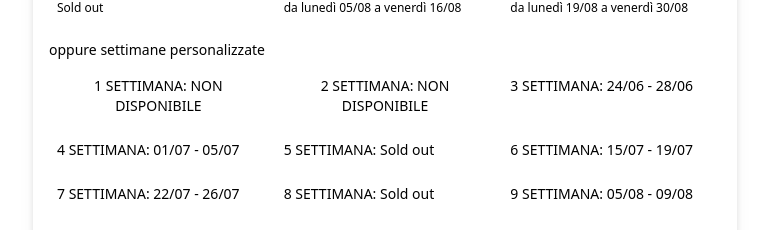
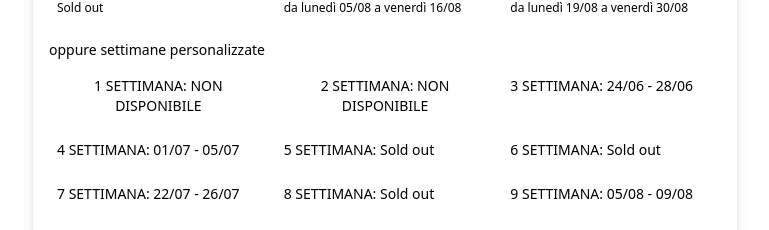
Before and after one commit to nicolofranceschi/galletto, a Next.js app: page /b in a window 1280 px wide. Shown: the part 2893-3123 px from the top of the page, without its empty margins (511-1280 px from the left). Built offline with nearby package versions, Linux system fonts and the light colour scheme; no server answers.

Commit message:
Refactor calculation of "tot" variable and update descriptions in b.jsx

```diff
--- a/pages/b.jsx
+++ b/pages/b.jsx
@@ -343,7 +343,7 @@ export default function B() {
                       <Week title={"3 SETTIMANA: 24/06 - 28/06"} addCamp={() => addCamp(["B3"])} condi={camp.some(e => e === "B3")} color={"bg-pink-200"} />
                       <Week title={"4 SETTIMANA: 01/07 - 05/07"} addCamp={() => addCamp(["B4"])} condi={camp.some(e => e === "B4")} color={"bg-pink-200"} />
                       <Week title={"5 SETTIMANA: Sold out"} disabled addCamp={() => addCamp(["B5"])} condi={camp.some(e => e === "B5")} color={"bg-pink-200"} />
-                      <Week title={"6 SETTIMANA: 15/07 - 19/07"} addCamp={() => addCamp(["B6"])} condi={camp.some(e => e === "B6")} color={"bg-pink-200"} />
+                      <Week title={"6 SETTIMANA: Sold out"} disabled addCamp={() => addCamp(["B6"])} condi={camp.some(e => e === "B6")} color={"bg-pink-200"} />
                       <Week title={"7 SETTIMANA: 22/07 - 26/07"} addCamp={() => addCamp(["B7"])} condi={camp.some(e => e === "B7")} color={"bg-pink-200"} />
                       <Week title={"8 SETTIMANA: Sold out"} disabled addCamp={() => addCamp(["B8"])} condi={camp.some(e => e === "B8")} color={"bg-pink-200"} />
                       <Week title={"9 SETTIMANA: 05/08 - 09/08"} addCamp={() => addCamp(["B9"])} condi={camp.some(e => e === "B9")} color={"bg-pink-200"} />
@@ -367,7 +367,7 @@ export default function B() {
                     <div className="pt-4 flex flex-wrap text-left gap-2">
                       <Turno title={"1 TURNO"} desc={"da lunedì 10/06 a venerdì 21/06"} addCamp={() => addCamp(["S1", "S2"])} condi={camp.some(e => e === "S1") && camp.some(e => e === "S2")} color={"bg-orange-200"} />
                       <Turno title={"2 TURNO"} desc={"da lunedì 24/06 a venerdì 05/07"} addCamp={() => addCamp(["S3", "S4"])} condi={camp.some(e => e === "S3") && camp.some(e => e === "S4")} color={"bg-orange-200"} />
-                      <Turno title={"3 TURNO"} desc={"da lunedì 08/07 a venerdì 19/07"} addCamp={() => addCamp(["S5", "S6"])} condi={camp.some(e => e === "S5") && camp.some(e => e === "S6")} color={"bg-orange-200"} />
+                      <Turno title={"3 TURNO"} desc={"Sold out"} disabled addCamp={() => addCamp(["S5", "S6"])} condi={camp.some(e => e === "S5") && camp.some(e => e === "S6")} color={"bg-orange-200"} />
                       <Turno title={"4 TURNO"} desc={"da lunedì 22/07 a venerdì 02/08"} addCamp={() => addCamp(["S7", "S8"])} condi={camp.some(e => e === "S7") && camp.some(e => e === "S8")} color={"bg-orange-200"} />
                       <Turno title={"5 TURNO"} desc={"da lunedì 05/08 a venerdì 16/08"} addCamp={() => addCamp(["S9", "S10"])} condi={camp.some(e => e === "S9") && camp.some(e => e === "S10")} color={"bg-orange-200"} />
                       <Turno title={"6 TURNO"} desc={"da lunedì 19/08 a venerdì 30/08"} addCamp={() => addCamp(["S11", "S12"])} condi={camp.some(e => e === "S11") && camp.some(e => e === "S12")} color={"bg-orange-200"} />
@@ -378,8 +378,8 @@ export default function B() {
                       <Week title={"2 SETTIMANA: 17/06 - 21/06"} addCamp={() => addCamp(["S2"])} condi={camp.some(e => e === "S2")} color={"bg-orange-200"} />
                       <Week title={"3 SETTIMANA: 24/06 - 28/06"} addCamp={() => addCamp(["S3"])} condi={camp.some(e => e === "S3")} color={"bg-orange-200"} />
                       <Week title={"4 SETTIMANA: 01/07 - 05/07"} addCamp={() => addCamp(["S4"])} condi={camp.some(e => e === "S4")} color={"bg-orange-200"} />
-                      <Week title={"5 SETTIMANA: 08/07 - 12/07"} addCamp={() => addCamp(["S5"])} condi={camp.some(e => e === "S5")} color={"bg-orange-200"} />
-                      <Week title={"6 SETTIMANA: 15/07 - 19/07"} addCamp={() => addCamp(["S6"])} condi={camp.some(e => e === "S6")} color={"bg-orange-200"} />
+                      <Week title={"5 SETTIMANA: Sold out"} disabled addCamp={() => addCamp(["S5"])} condi={camp.some(e => e === "S5")} color={"bg-orange-200"} />
+                      <Week title={"6 SETTIMANA: Sold out"} disabled addCamp={() => addCamp(["S6"])} condi={camp.some(e => e === "S6")} color={"bg-orange-200"} />
                       <Week title={"7 SETTIMANA: 22/07 - 26/07"} addCamp={() => addCamp(["S7"])} condi={camp.some(e => e === "S7")} color={"bg-orange-200"} />
                       <Week title={"8 SETTIMANA: 29/07 - 02/08"} addCamp={() => addCamp(["S8"])} condi={camp.some(e => e === "S8")} color={"bg-orange-200"} />
                       <Week title={"9 SETTIMANA: 05/08 - 09/08"} addCamp={() => addCamp(["S9"])} condi={camp.some(e => e === "S9")} color={"bg-orange-200"} />
@@ -429,7 +429,7 @@ export default function B() {
                         <Week title={"3 SETTIMANA: 24/06 - 28/06"} addCamp={() => addCamp(["C3"])} condi={camp.some(e => e === "C3")} color={"bg-green-200"} />
                         <Week title={"4 SETTIMANA: Sold out"} disabled addCamp={() => addCamp(["C4"])} condi={camp.some(e => e === "C4")} color={"bg-green-200"} />
                         <Week title={"5 SETTIMANA: Sold out"} disabled addCamp={() => addCamp(["C5"])} condi={camp.some(e => e === "C5")} color={"bg-green-200"} />
-                        <Week title={"6 SETTIMANA: 15/07 - 19/07"} addCamp={() => addCamp(["C6"])} condi={camp.some(e => e === "C6")} color={"bg-green-200"} />
+                        <Week title={"6 SETTIMANA: Sold out"} disabled addCamp={() => addCamp(["C6"])} condi={camp.some(e => e === "C6")} color={"bg-green-200"} />
                         <Week title={"7 SETTIMANA: 22/07 - 26/07"} addCamp={() => addCamp(["C7"])} condi={camp.some(e => e === "C7")} color={"bg-green-200"} />
                         <Week title={"8 SETTIMANA: 29/07 - 02/08"} addCamp={() => addCamp(["C8"])} condi={camp.some(e => e === "C8")} color={"bg-green-200"} />
                         <Week title={"9 SETTIMANA: 05/08 - 09/08"} addCamp={() => addCamp(["C9"])} condi={camp.some(e => e === "C9")} color={"bg-green-200"} />
```
